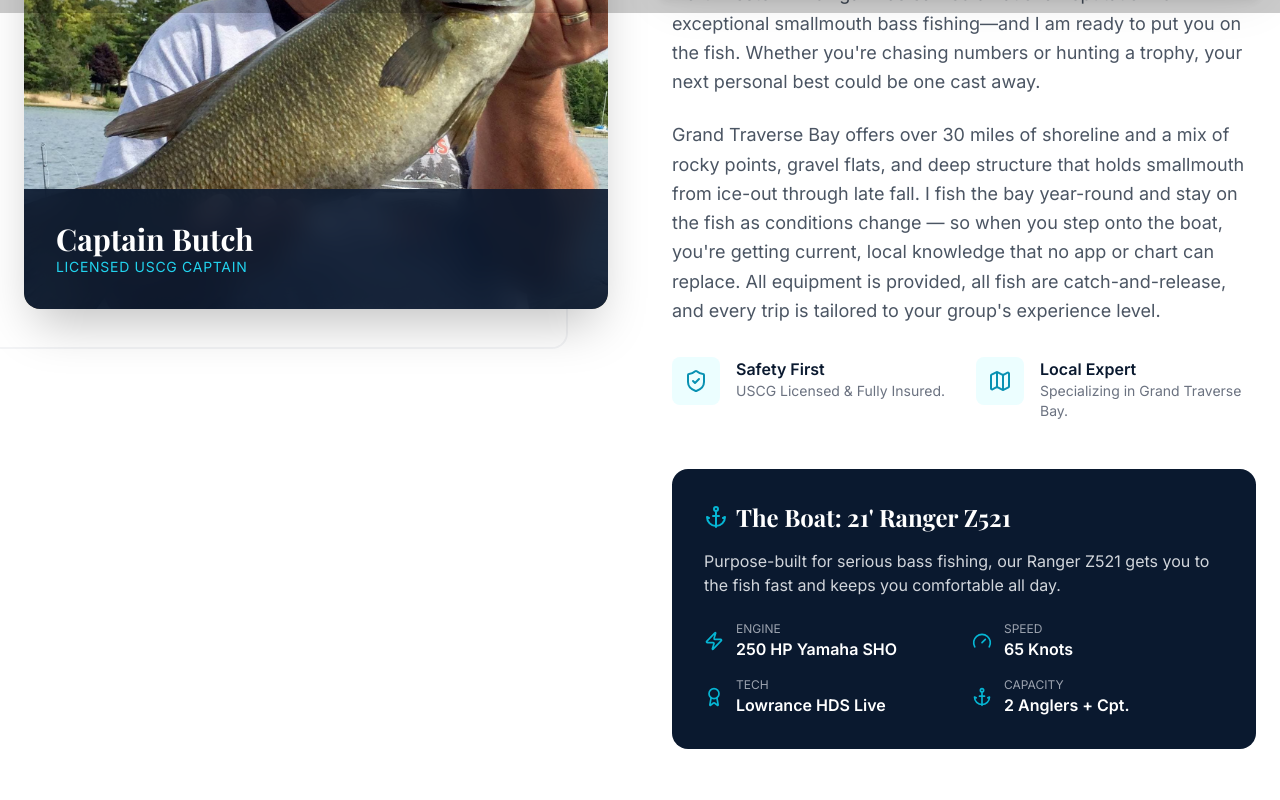
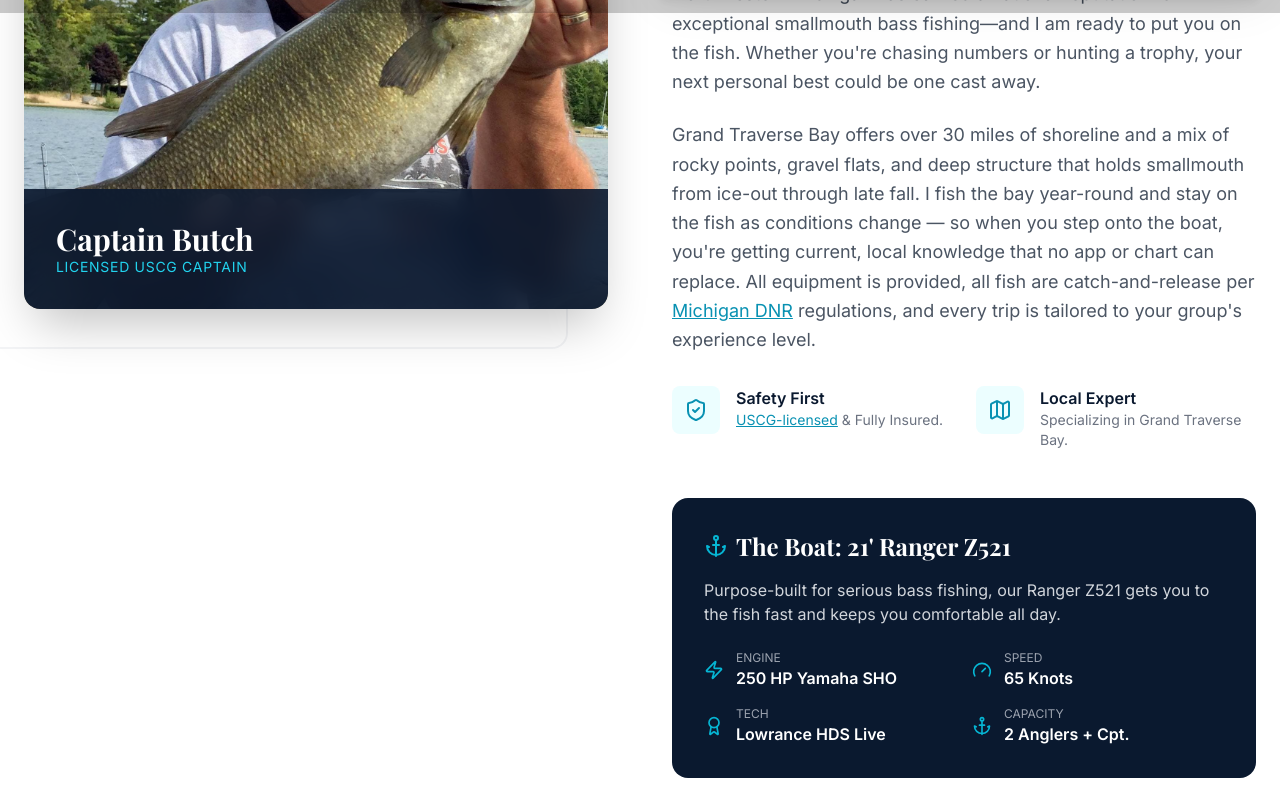
Before and after one commit to 3dees/tcbassfishing, a Next.js app: page /about in a window 1280 px wide. Shown: the part 787-1587 px from the top of the page. Built offline with nearby package versions, Linux system fonts and the light colour scheme.

Commit message:
Add authority outbound links to about page
https://claude.ai/code/session_01714rywcxEiQGemzHmfERSg

```diff
--- a/app/about/page.tsx
+++ b/app/about/page.tsx
@@ -77,7 +77,7 @@ export default function AboutPage() {
               </p>
 
               <p className="text-gray-600 text-lg leading-relaxed mb-8">
-                Grand Traverse Bay offers over 30 miles of shoreline and a mix of rocky points, gravel flats, and deep structure that holds smallmouth from ice-out through late fall. I fish the bay year-round and stay on the fish as conditions change — so when you step onto the boat, you&apos;re getting current, local knowledge that no app or chart can replace. All equipment is provided, all fish are catch-and-release, and every trip is tailored to your group&apos;s experience level.
+                Grand Traverse Bay offers over 30 miles of shoreline and a mix of rocky points, gravel flats, and deep structure that holds smallmouth from ice-out through late fall. I fish the bay year-round and stay on the fish as conditions change — so when you step onto the boat, you&apos;re getting current, local knowledge that no app or chart can replace. All equipment is provided, all fish are catch-and-release per <a href="https://www.michigan.gov/dnr/things-to-do/fishing" target="_blank" rel="noopener noreferrer" className="text-cyan-600 hover:text-cyan-500 underline">Michigan DNR</a> regulations, and every trip is tailored to your group&apos;s experience level.
               </p>
 
               <div className="grid grid-cols-1 sm:grid-cols-2 gap-6 mb-12">
@@ -87,7 +87,7 @@ export default function AboutPage() {
                   </div>
                   <div>
                     <h4 className="font-bold text-navy-900">Safety First</h4>
-                    <p className="text-sm text-gray-500">USCG Licensed & Fully Insured.</p>
+                    <p className="text-sm text-gray-500"><a href="https://www.dco.uscg.mil/national_maritime_center/" target="_blank" rel="noopener noreferrer" className="text-cyan-600 hover:text-cyan-500 underline">USCG-licensed</a> & Fully Insured.</p>
                   </div>
                 </div>
 
```
